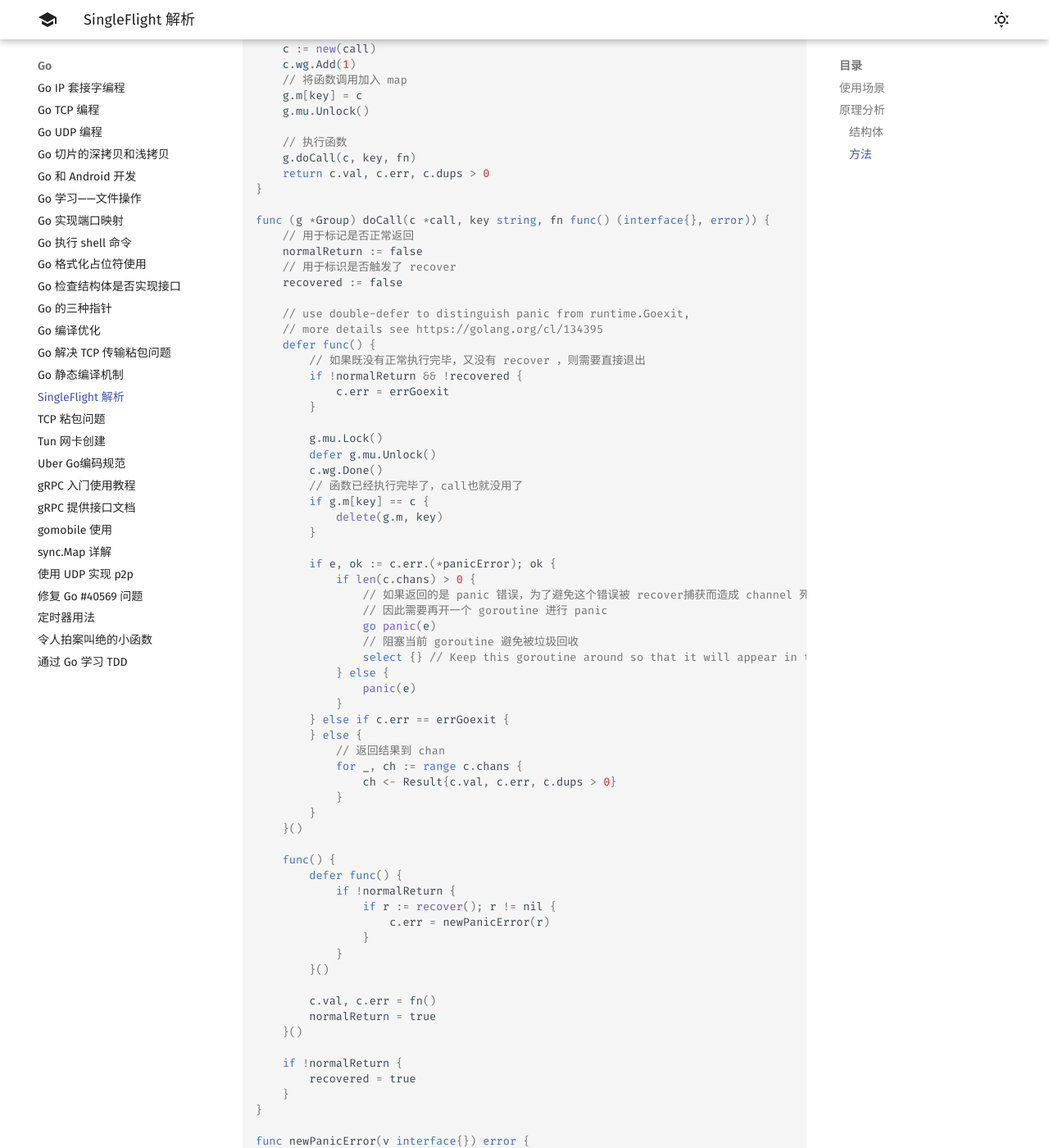
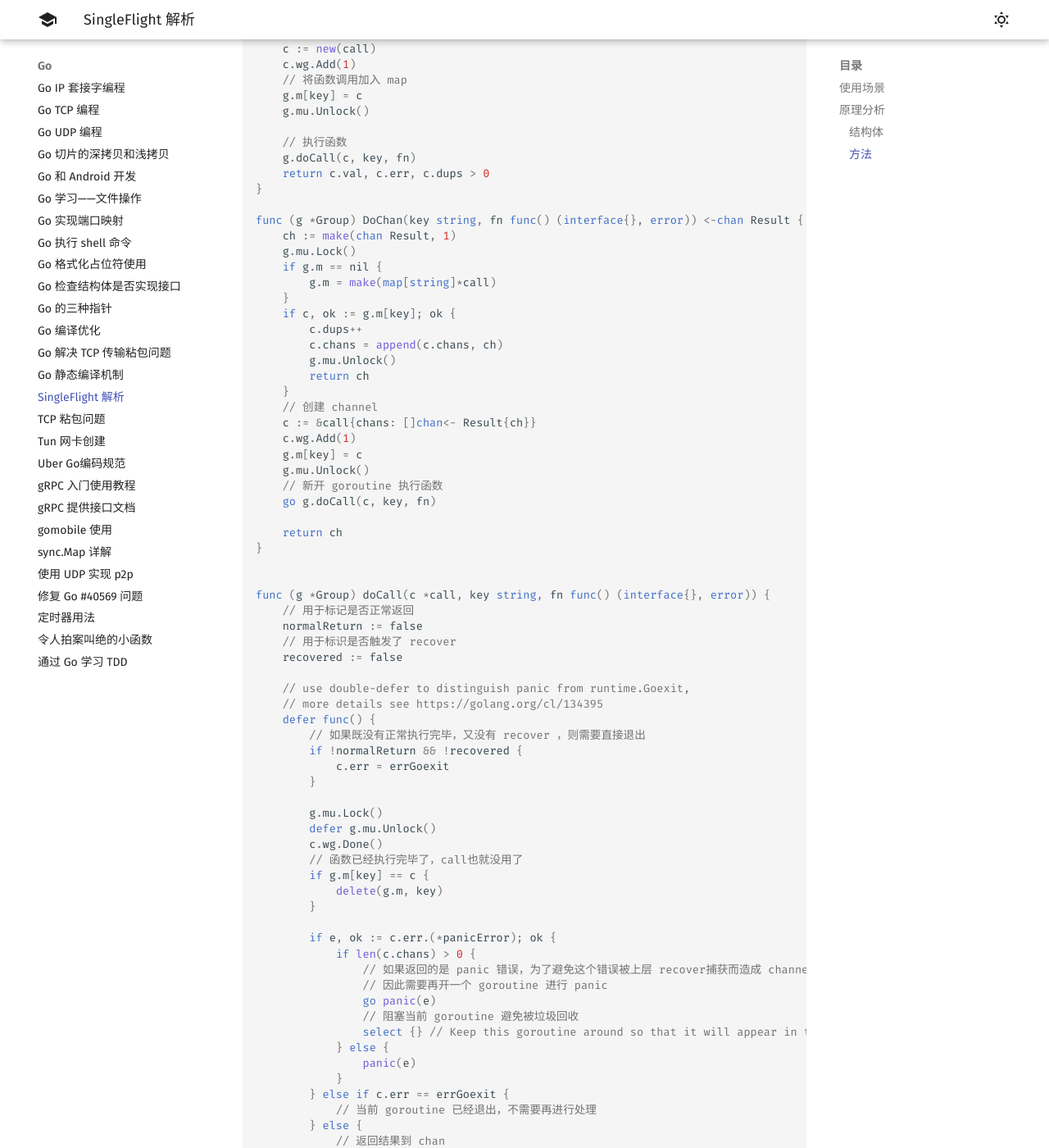
Before and after one commit to 1314liuwei/blog, an MkDocs documentation site: the page built from docs/Go/SingleFlight 解析.md, in a window 1280 px wide and 1400 px high, scrolled down 1682 px. Shown: the whole window at 82% size. Built offline with MkDocs 1.6.1 and Material for MkDocs 9.7.7, drawn with Linux system fonts in a browser that asks for light colours; some of the changed text lies outside the part shown.

Commit message:
2023/07/10 周一

````diff
--- a/docs/Go/SingleFlight 解析.md
+++ b/docs/Go/SingleFlight 解析.md
@@ -83,6 +83,30 @@ func (g *Group) Do(key string, fn func() (interface{}, error)) (v interface{}, e
 	return c.val, c.err, c.dups > 0
 }
 
+func (g *Group) DoChan(key string, fn func() (interface{}, error)) <-chan Result {
+	ch := make(chan Result, 1)
+	g.mu.Lock()
+	if g.m == nil {
+		g.m = make(map[string]*call)
+	}
+	if c, ok := g.m[key]; ok {
+		c.dups++
+		c.chans = append(c.chans, ch)
+		g.mu.Unlock()
+		return ch
+	}
+    // 创建 channel
+	c := &call{chans: []chan<- Result{ch}}
+	c.wg.Add(1)
+	g.m[key] = c
+	g.mu.Unlock()
+	// 新开 goroutine 执行函数
+	go g.doCall(c, key, fn)
+
+	return ch
+}
+
+
 func (g *Group) doCall(c *call, key string, fn func() (interface{}, error)) {
     // 用于标记是否正常返回
 	normalReturn := false
@@ -107,7 +131,7 @@ func (g *Group) doCall(c *call, key string, fn func() (interface{}, error)) {
 
 		if e, ok := c.err.(*panicError); ok {
 			if len(c.chans) > 0 {
-                // 如果返回的是 panic 错误，为了避免这个错误被 recover捕获而造成 channel 死锁，
+                // 如果返回的是 panic 错误，为了避免这个错误被上层 recover捕获而造成 channel 死锁，
                 // 因此需要再开一个 goroutine 进行 panic
 				go panic(e)
                 // 阻塞当前 goroutine 避免被垃圾回收
@@ -116,6 +140,7 @@ func (g *Group) doCall(c *call, key string, fn func() (interface{}, error)) {
 				panic(e)
 			}
 		} else if c.err == errGoexit {
+            // 当前 goroutine 已经退出，不需要再进行处理
 		} else {
             // 返回结果到 chan
 			for _, ch := range c.chans {
@@ -124,25 +149,30 @@ func (g *Group) doCall(c *call, key string, fn func() (interface{}, error)) {
 		}
 	}()
 
+    // 使用匿名函数的目的是为了在内部再使用一个 defer 用来捕获 panic
 	func() {
 		defer func() {
 			if !normalReturn {
 				if r := recover(); r != nil {
+                    // 构建 panic 错误
 					c.err = newPanicError(r)
 				}
 			}
 		}()
 
+        // 执行函数返回结果
 		c.val, c.err = fn()
 		normalReturn = true
 	}()
 
+    // 判断是否 panic
 	if !normalReturn {
 		recovered = true
 	}
 }
 
 func newPanicError(v interface{}) error {
+    // 获取堆栈信息
 	stack := debug.Stack()
 	if line := bytes.IndexByte(stack[:], '\n'); line >= 0 {
 		stack = stack[line+1:]
@@ -150,3 +180,7 @@ func newPanicError(v interface{}) error {
 	return &panicError{value: v, stack: stack}
 }
 ```
+
+在上面的代码中，可以发现 `doCall` 函数的设计是十分巧妙的，它通过两个 defer 巧妙的区分了到底是发生了 panic 还是用户主动调用了 runtime.Goexit。
+
+同时在其中使用匿名函数来保证第二个 defer 能够在第一个 defer 之前执行。
````
Also changed, not shown: docs/index.md (+4 -2 lines).
